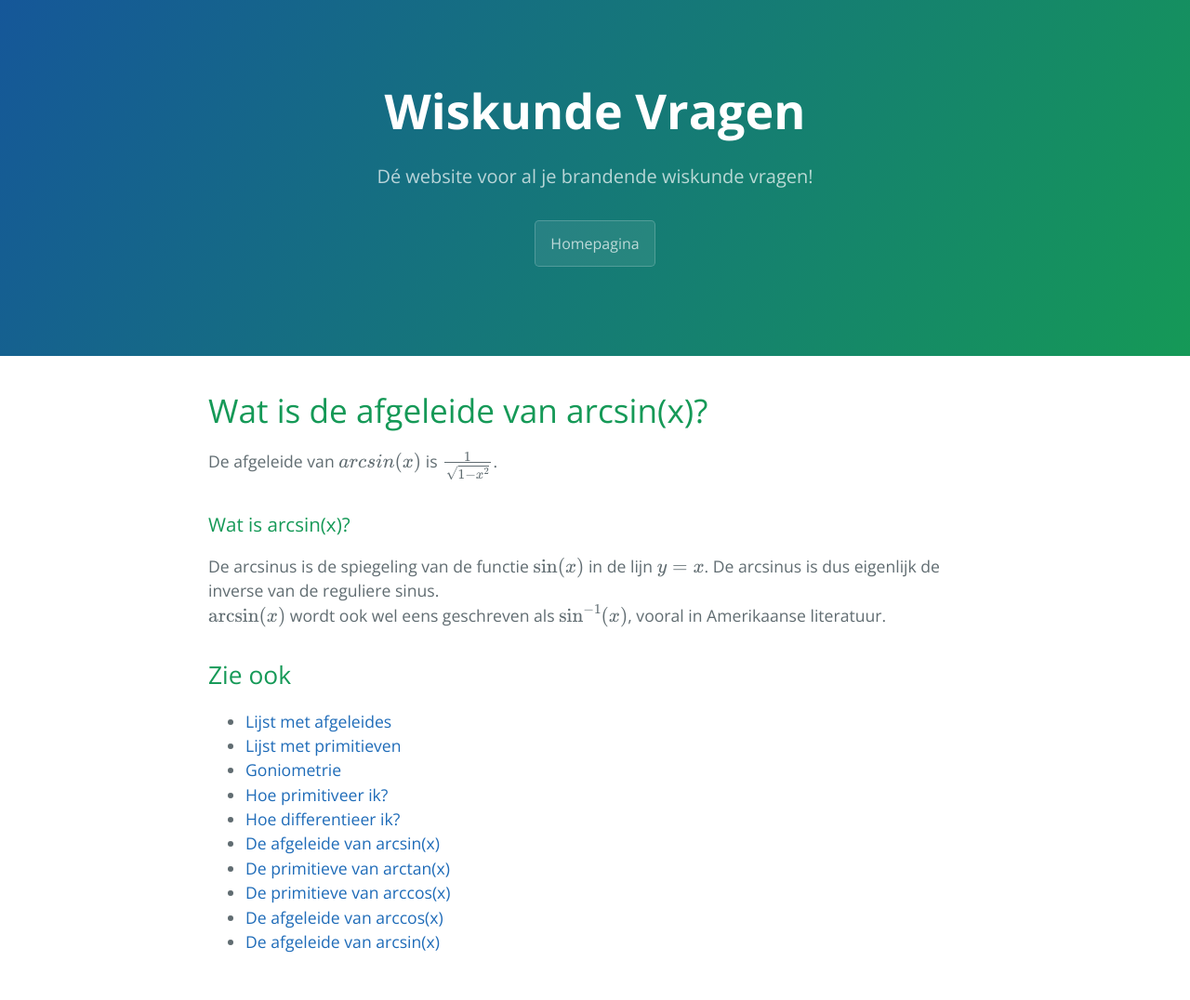
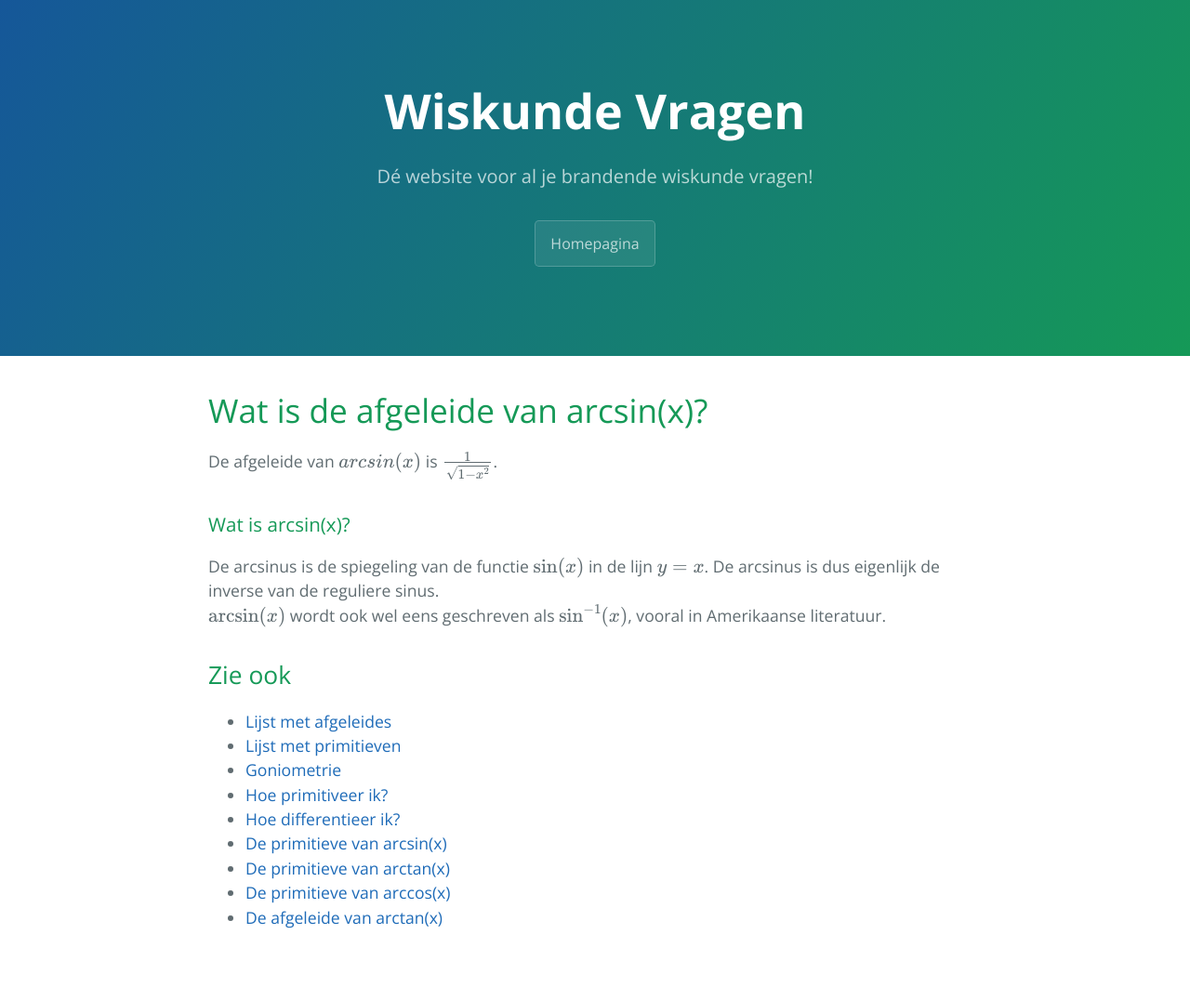
Before and after one commit to wiskundevragen/wiskundevragen.github.io, a Jekyll site: the page built from afgeleides/arcsinx.html, in a window 1280 px wide. Shown: the whole page at 93% size. Built offline with Jekyll 4.4.1, drawn with Linux system fonts in a browser that asks for light colours; after the commit the page ends 1050 px from its top, so only the background shows below that.

Commit message:
fix arcsin ref

```diff
--- a/afgeleides/arcsinx.html
+++ b/afgeleides/arcsinx.html
@@ -1,8 +1,8 @@
 ---
 desc: Hier vind je eenvoudig de afgeleide van de functie f(x)=arcsin(x)
 title: Wat is de afgeleide van arcsin x?
-see_also: ["afg_lijst", "prim_lijst", "gonio", "help_prim", "help_diff", "afg_arcsin", "prim_arctan", "prim_arccos",
-"afg_arccos", "afg_arcsin"]
+see_also: ["afg_lijst", "prim_lijst", "gonio", "help_prim", "help_diff", "prim_arcsin", "prim_arctan", "prim_arccos",
+"afg_arctan"]
 ---
 
 <h1>Wat is de afgeleide van arcsin(x)?</h1>
```
